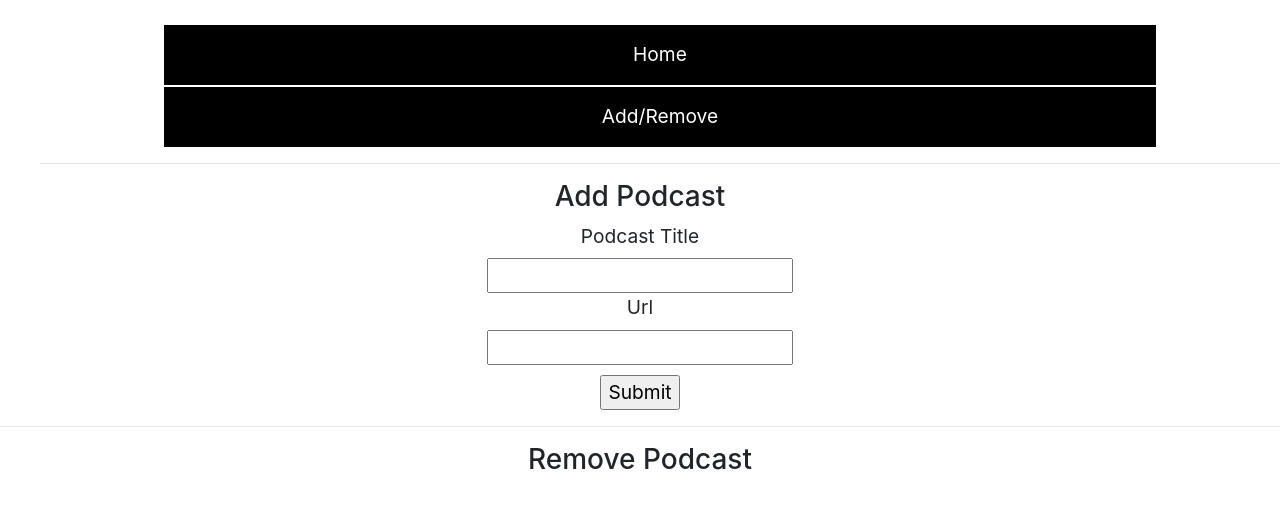
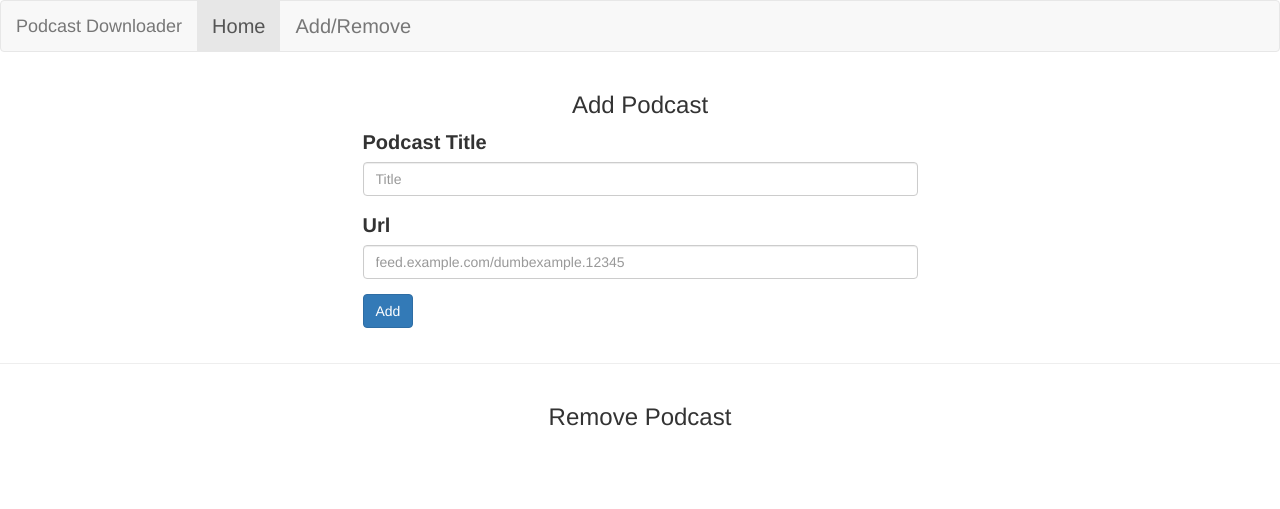
Before and after one commit to asherserling/podcast_downloader, a Flask app: template podcast_download/f_interface/templates/settings.html in a window 1280 px wide. Shown: the top 509 px of the page. Run offline with Flask 2, Linux system fonts and the light colour scheme; the template is opened without the code that fills it, so the values that code supplies are empty; parts of the project's set-up code (start-up, migrations or seed data) failed here and were passed over; some libraries are stand-ins or nearby versions.

Commit message:
bootstapped up flask styling a little

```diff
--- a/podcast_download/f_interface/routes.py
+++ b/podcast_download/f_interface/routes.py
@@ -1,4 +1,7 @@
+from threading import Thread
+
 from flask import render_template, request, url_for, redirect
+
 from podcast_download.f_interface import app
 from podcast_download.podcast import EpisodeMenu
 from podcast_download.podcast import my_podcasts
@@ -33,8 +36,14 @@ def download_episode():
     podcast_title = request.form['podcast_title']
     episode_id = int(request.form['episode_id'])
     episode_menu = my_podcasts.episode_menus[podcast_title]
-    episode_menu.download_by_id(episode_id)
+
+    downloader = episode_menu.download_by_id
+    thread = Thread(target=downloader, args=[episode_id])
+    thread.start()
+    thread.join()
     return ""
+
+
 
 
 @app.route('/settings')
@@ -45,6 +54,7 @@ def settings():
 
 @app.route('/add', methods=['POST'])
 def add_podcast():
+    print(request.form)
     title = request.form['podcast_title']
     url = request.form['podcast_url']
     my_podcasts.add(title, url)
--- a/podcast_download/f_interface/static/css/styles.css
+++ b/podcast_download/f_interface/static/css/styles.css
@@ -1,7 +1,5 @@
 body {
-    padding-top: 25px;
-    font-size: larger;
-    text-align: center;
+    font-size: 2em;
 }
 h1 {
     text-align: center;
@@ -10,33 +8,16 @@ h1 {
 h3 {
     text-align: center;
 }
-ul {
-    list-style-type: none;
+a, a:hover, .settings__podcast {
+    color:black;
 }
-.link-container,
-.settings-container {
-    height: 60px;;
-    min-width: 40%;
-    max-width: 80%;
-    padding: 15px;
-    margin: 0 auto 2px;
-    background-color: black;
+.episode, .podcast {
+    background-color: rgb(212, 206, 206);
+    margin-bottom: 2px;
 }
-.settings-container {
-    position: relative;
-}
-a,
-a:hover,
-.settings__podcast {
-    color: white;
-}
-.settings__podcast {
-    text-align: left;
-}
-.settings__remove {
-    border: 1px solid white;
+.podcast-link__box {
     padding: 2px;
 }
-.submit {
-    margin-top: 10px;
+.episode, .podcast {
+    padding: 15px;
 }
--- a/podcast_download/f_interface/templates/base.html
+++ b/podcast_download/f_interface/templates/base.html
@@ -1,24 +1,25 @@
 <!DOCTYPE html>
 <html lang="en">
 <head>
-    <meta charset="UTF-8">
-    <meta name="viewport" content="width=device-width, initial-scale=1.0">
-    <title>Podcast Downloader</title>
-    <link rel="stylesheet" href="https://stackpath.bootstrapcdn.com/bootstrap/4.3.1/css/bootstrap.min.css" integrity="sha384-ggOyR0iXCbMQv3Xipma34MD+dH/1fQ784/j6cY/iJTQUOhcWr7x9JvoRxT2MZw1T" crossorigin="anonymous">
+    <meta charset="utf-8">
+    <meta name="viewport" content="width=device-width, initial-scale=1">
+    <link rel="stylesheet" href="https://maxcdn.bootstrapcdn.com/bootstrap/3.4.1/css/bootstrap.min.css">
+    <script src="https://ajax.googleapis.com/ajax/libs/jquery/3.5.1/jquery.min.js"></script>
+    <script src="https://maxcdn.bootstrapcdn.com/bootstrap/3.4.1/js/bootstrap.min.js"></script>
     <link rel="stylesheet" href="../static/css/styles.css">
 </head>
 <body>
-    <div class="nav-bar">
-        <ul class="nav-links">
-            <div class="link-container">
-                <li><a href="/">Home</a></li>
-            </div>
-            <div class="link-container">
-                <li><a href="/settings">Add/Remove</a></li>
-            </div>
-            <hr>
-        </ul>
-    </div>
+    <nav class="navbar navbar-default">
+        <div class="container-fluid">
+          <div class="navbar-header">
+            <a class="navbar-brand" href="/">Podcast Downloader</a>
+          </div>
+          <ul class="nav navbar-nav">
+            <li class="active"><a href="/">Home</a></li>
+            <li><a href="/settings">Add/Remove</a></li>
+          </ul>
+        </div>
+      </nav>
     {% block body %}
     {% endblock %}
 </body>
--- a/podcast_download/f_interface/templates/settings.html
+++ b/podcast_download/f_interface/templates/settings.html
@@ -1,23 +1,51 @@
 {% extends 'base.html' %}
 
 {% block body%}
-    <h3>Add Podcast</h3>
-    <form action="/add" method="POST">
-        <label for="podcast_title">Podcast Title</label><br>
-        <input type="text" name="podcast_title" id="podcast_title"><br>
-        <label for="podcast_url">Url</label><br>
-        <input type="text" name="podcast_url" id="podcast_url"><br>
-        <input class="submit" type="submit" value="Submit">
-    </form>
+    <div class="container">
+        <div class="row">
+            <div class="col-sm-3"></div>
+            <div class="col-sm-6">
+                <h3>Add Podcast</h3>
+                <form action="/add" method="POST">
+                    <div class="form-group">
+                      <label for="podcast_title">Podcast Title</label>
+                      <input type="text" class="form-control" name="podcast_title" id="podcast_title" placeholder="Title">
+                    </div>
+                    <div class="form-group">
+                      <label for="podcast_url">Url</label>
+                      <input type="text" class="form-control" name="podcast_url" id="podcast_url"  placeholder="feed.example.com/dumbexample.12345">
+                    </div>
+                    <div class="form-group">
+                        <button type="submit" class="btn btn-primary">Add</button>
+                    </div>
+                </form>
+            </div>
+        </div>
+    </div>
 
     <hr>
 
-    <h3>Remove Podcast</h3>
-    <ul>
-        {% for podcast in podcasts %}
-        <div class="settings-container">
-            <li><span class="settings__podcast">{{ podcast }}</span>&nbsp;<span class="settings__remove"><a  href="/remove/{{ podcast }}">Remove</a></span></li>
+    <div class="container">
+        <div class="row">
+            <div class="col-sm-3"></div>
+            <div class="col-sm-6">
+                <h3>Remove Podcast</h3>
+                <table class="table table-hover">
+                    {% for podcast in podcasts %}
+                    <tr>
+                        <td>
+                            <p class="settings__podcast">{{ podcast }}</p>
+                        </td>
+                        <td>
+                            <a  href="/remove/{{ podcast }}">Remove</a>
+                        </td>
+                    </tr>
+                    {% endfor %}
+                </table>
+            </div>
         </div>
-        {% endfor %}
-    </ul>
+    </div>
+
+
+
 {% endblock %}
```
Also changed, not shown: podcast_download/f_interface/static/js/download_episode.js (+16 -6 lines), podcast_download/f_interface/templates/index.html (+11 -6 lines), podcast_download/f_interface/templates/podcast_page.html (+15 -8 lines), podcast_download/podcast/episode_menu.py (+4 -4 lines), 1 other file.
